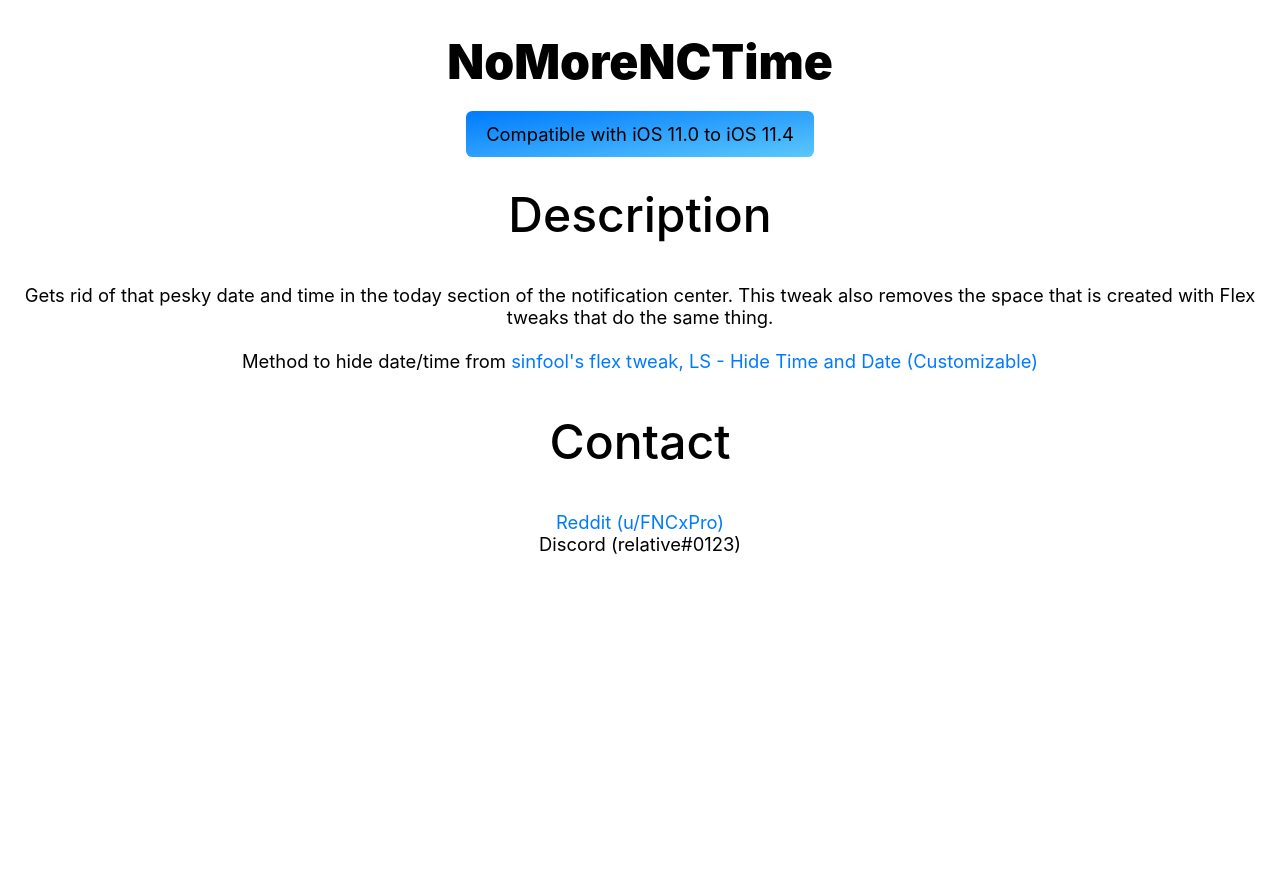
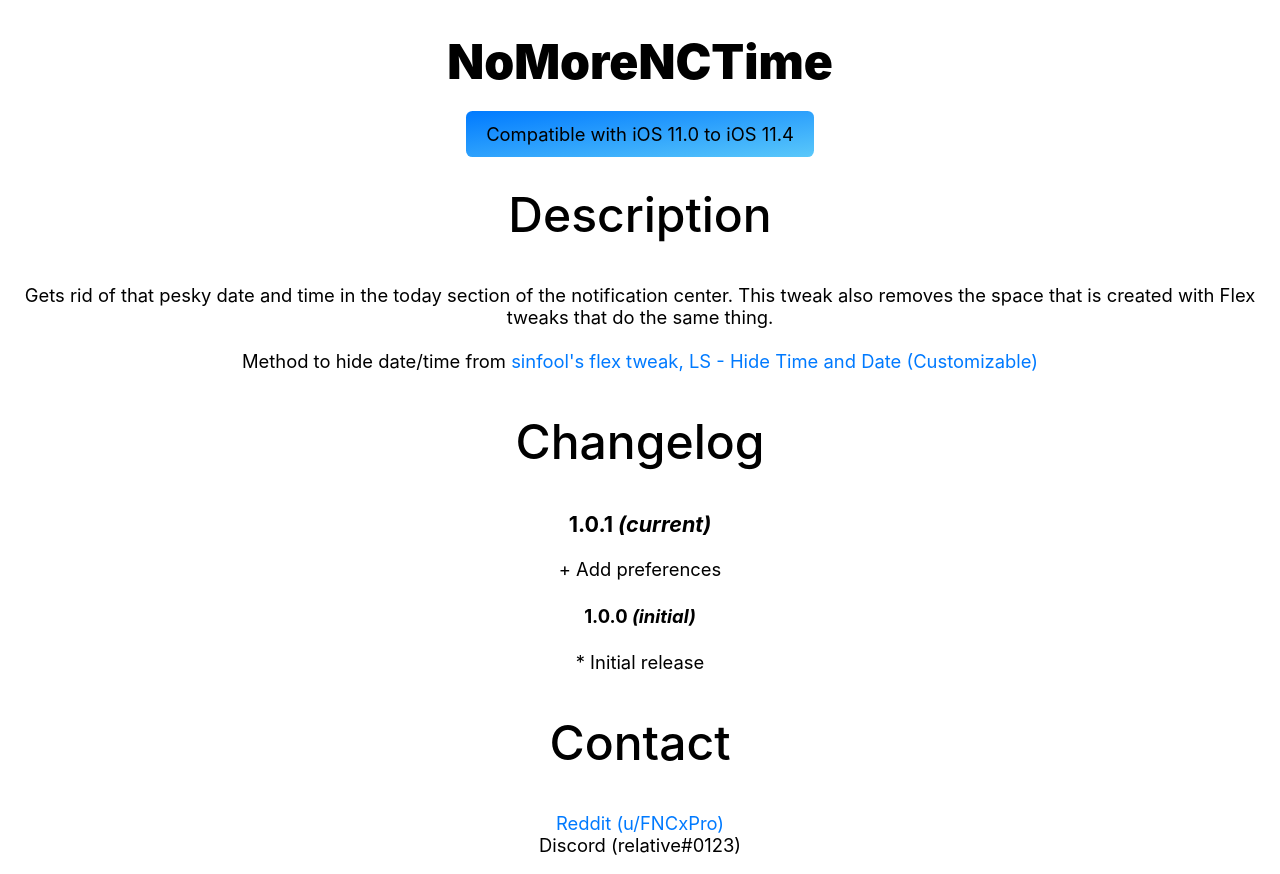
Before and after one commit to FNCxPro/FNCxPro.github.io, a plain HTML site: page depictions/pro.relative.nomorenctime.html in a window 1280 px wide. Before the commit the page ends 800 px from the top, so only its background shows below. Drawn offline with Linux system fonts and the light colour scheme; a web font is replaced by a local one.

Commit message:
Update NoMoreNCTime (pro.relative.nomorenctime) to 1.0.1

```diff
--- a/depictions/pro.relative.nomorenctime.html
+++ b/depictions/pro.relative.nomorenctime.html
@@ -12,6 +12,15 @@
       This tweak also removes the space that is created with Flex tweaks that do the same thing.<br/><br/>
       Method to hide date/time from <a href="http://getflex.co/patch/LS-Hide-Time-and-Date-Customizable/app/SpringBoard/id/34770">sinfool's flex tweak, LS - Hide Time and Date (Customizable)</a>
     </p>
+    <h2>Changelog</h2>
+    <h3>1.0.1 <em>(current)</em></h3>
+    <p>
+      + Add preferences
+    </p>
+    <h4>1.0.0 <em>(initial)</em></h3>
+    <p>
+      * Initial release
+    </p>
     <h2>Contact</h2>
     <p>
       <a href="https://reddit.com/u/FNCxPro">Reddit (u/FNCxPro)</a><br/>
```
Also changed, not shown: index.html (line endings or trailing spaces), style.css (line endings or trailing spaces), 5 other files.
